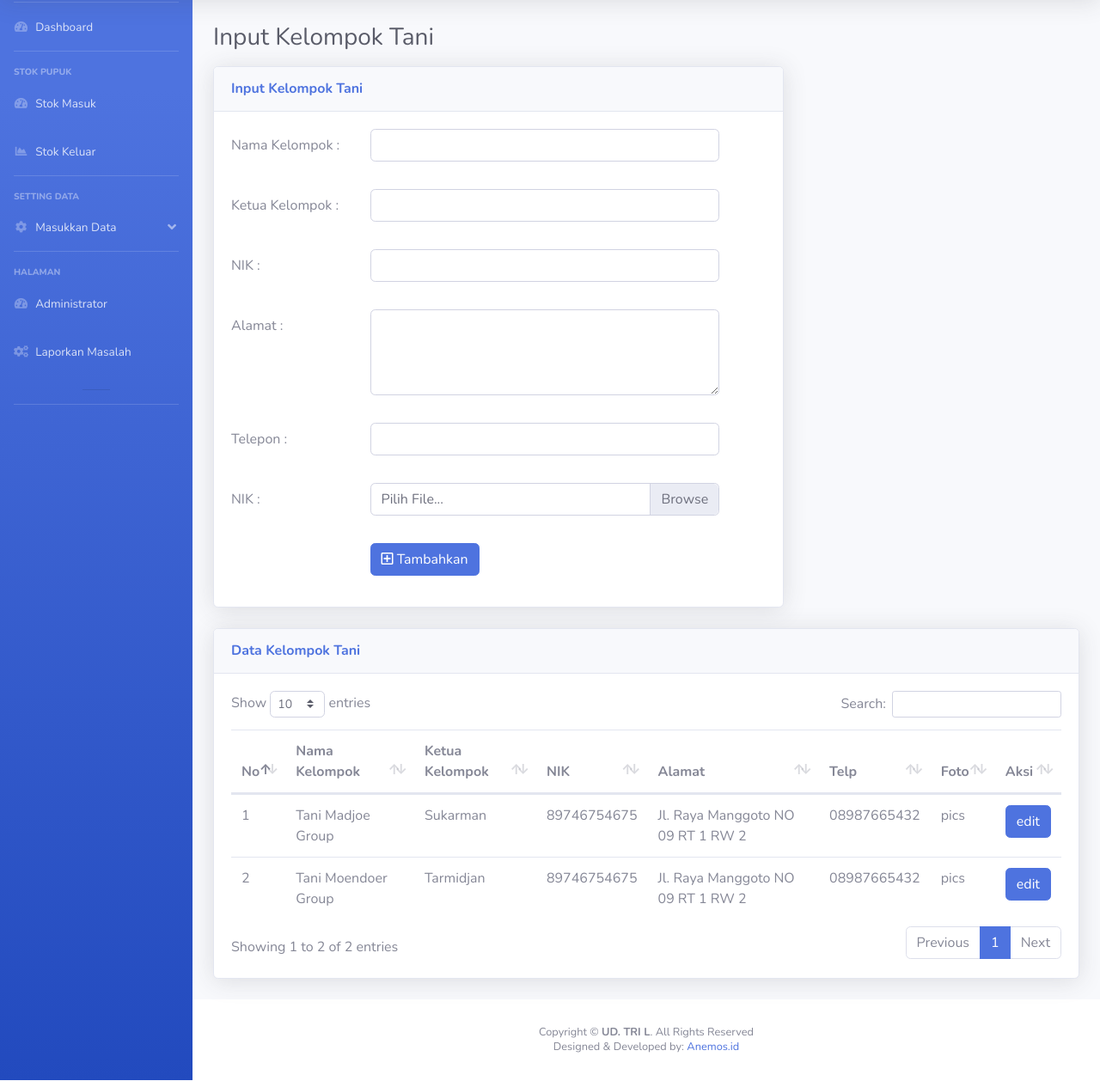
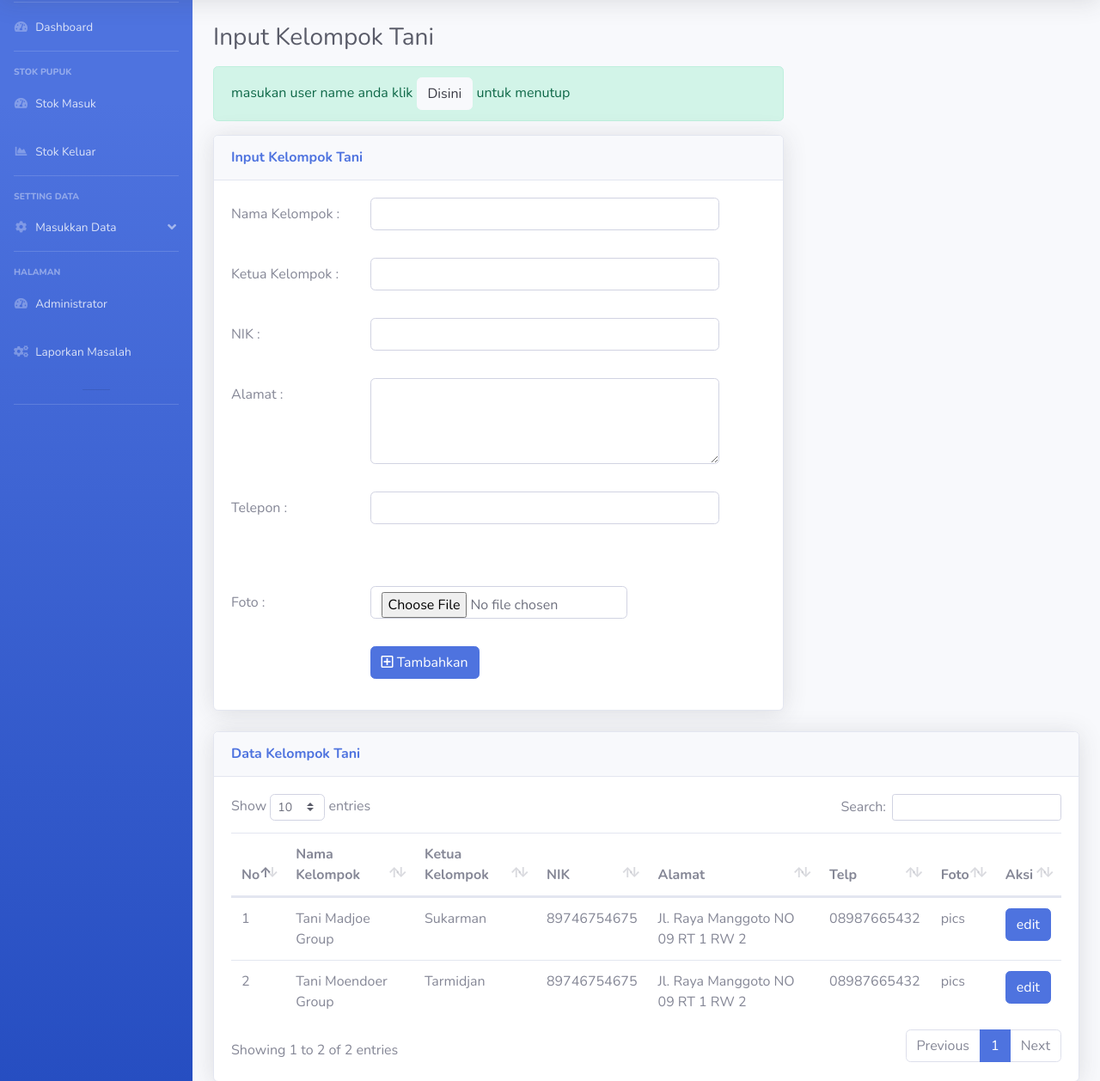
Before and after one commit to muffid/UD_tri_L, a PHP site: page /page_kel_tani.php?m=1 in a window 1280 px wide. Shown: the part 70-1328 px from the top of the page at 86% size. Run offline with PHP 8.4, Linux system fonts and the light colour scheme; a user stored in the database is signed in; data that the repository does not hold is empty.

Commit message:
Image Handling dan input kelompok tani

```diff
--- a/page_kel_tani.php
+++ b/page_kel_tani.php
@@ -62,6 +62,24 @@ if(isset($_SESSION['login'])){
 
                         <!-- Area Chart -->
                         <div class="col-xl-8 col-lg-6">
+
+                        <?php
+                            @session_start();
+                            if(isset($_SESSION["info"])){
+                              ?>
+
+                            <div class="alert alert-success alert-dismissible fade show" role="alert">
+                                <?php //echo $_SESSION["info"];
+                                echo ($_SESSION["info"]." klik");?>
+                                <button type="button" class="btn btn-light" data-dismiss="alert"
+                                    aria-label="Close"> Disini </button> untuk menutup
+                            </div>
+
+                            <?php
+                                  unset($_SESSION["info"]);
+                            }
+
+                            ?>
                             <div class="card shadow mb-4">
                                 <!-- Card Header - Dropdown -->
                                 <div
@@ -72,7 +90,7 @@ if(isset($_SESSION['login'])){
                                 <!-- Card Body -->
                                 <div class="card-body">
 
-                                    <form>
+                                    <form method="POST" action="addKelompok.php" enctype="multipart/form-data">
                                         <!-- Nama Kelompok -->
                                         <div class="row mb-3">
                                             <label class="col-sm-3 col-form-label"> Nama Kelompok : </label>
@@ -122,16 +140,19 @@ if(isset($_SESSION['login'])){
                                             </div>
                                         </div>
 
+                                        <!-- IMAGE-->
+                                        <div class="row mb-3">
+                                            <label class="col-sm-3 col-form-label"></label>
+                                            <div class="col-sm-6">
+                                                <img id="pic" width="100%">
+                                            </div>
+                                        </div>
+
                                         <!-- FILE-->
                                         <div class="row mb-3">
-                                            <label class="col-sm-3 col-form-label"> NIK : </label>
-                                            <div class="col-sm-8">
-                                                <div class="custom-file">
-                                                    <input type="file" class="custom-file-input"
-                                                        id="validatedCustomFile" required>
-                                                    <label class="custom-file-label" for="validatedCustomFile">Pilih
-                                                        File...</label>
-                                                </div>
+                                            <label class="col-sm-3 col-form-label"> Foto : </label>
+                                            <div class="col-sm-6">
+                                            <input id="pics" type="file" name="pics" class="form-control " onchange="PreviewImage();">
                                                 <p style="color:red; font-size:12px;" id="username_hint"></p>
                                             </div>
                                         </div>
@@ -242,6 +263,19 @@ if(isset($_SESSION['login'])){
 
     <!-- Page level custom scripts -->
     <script src="js/demo/datatables-demo.js"></script>
+    <script>
+
+                function PreviewImage(){
+                    var oFReader = new FileReader();
+                    oFReader.readAsDataURL(document.getElementById("pics").files[0]);
+                    oFReader.onload = function (oFREvent)
+                    {
+                      document.getElementById("pic").src = oFREvent.target.result;
+                      // document.getElementById("rubahGambar").disabled=false;
+                    };
+                  };
+
+    </script>
 
 </body>
 
```
Also changed, not shown: addKelompok.php (added, +70 -0 lines), img/6299b6e619510.png (added).
